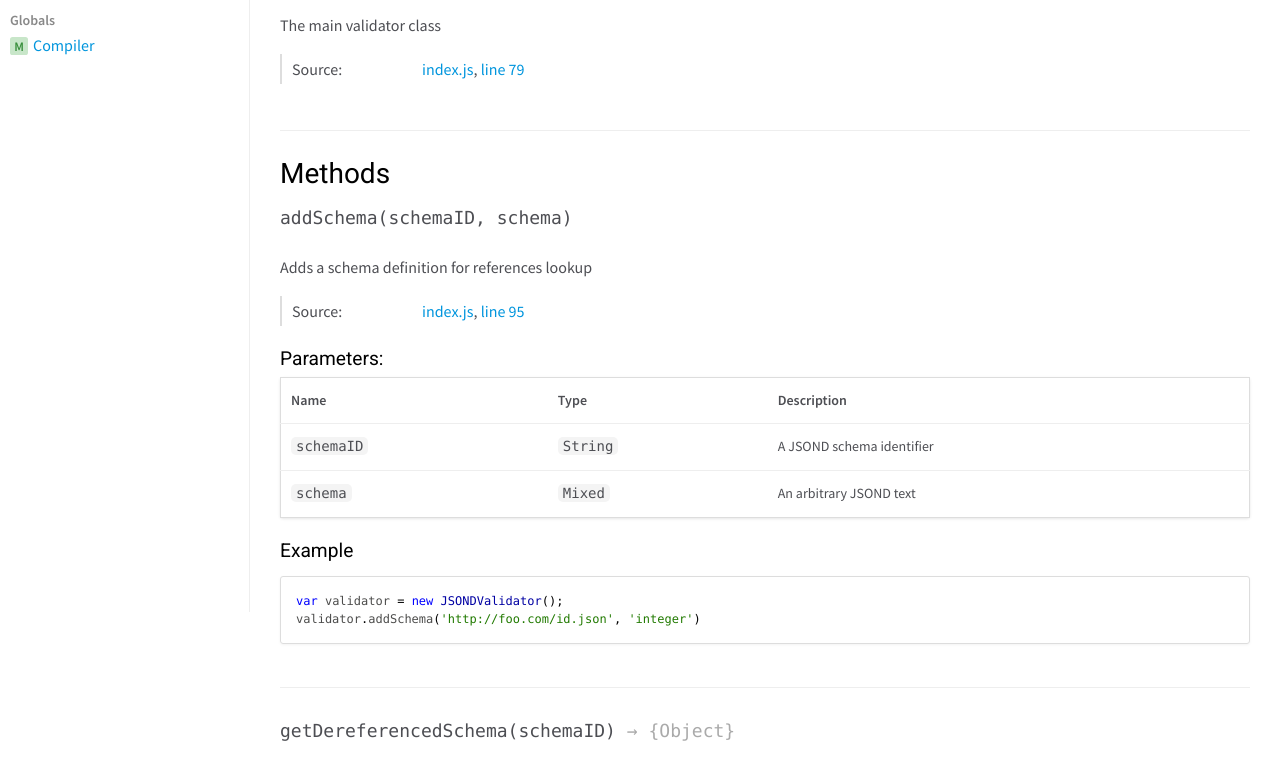
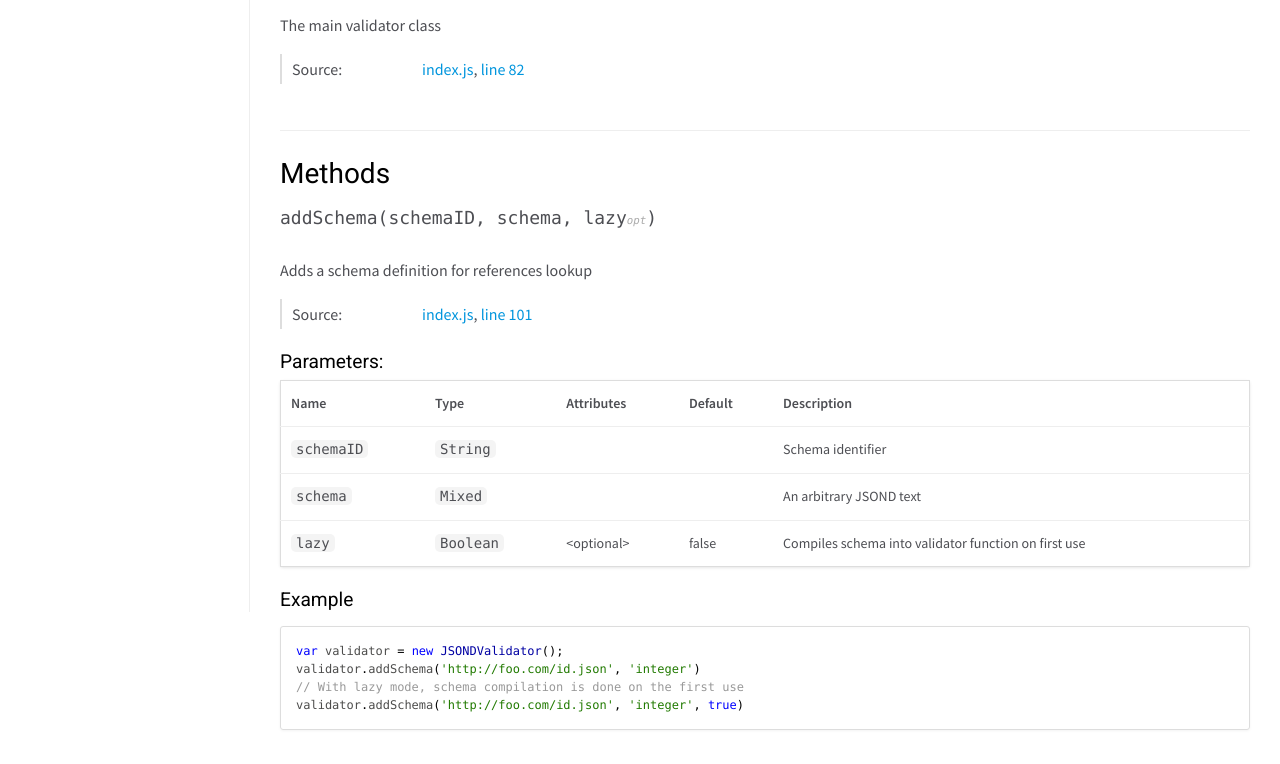
Before and after one commit to avaly/jsond-validator, a plain HTML site: page JSONDValidator.html in a window 1280 px wide. Shown: the part 188-952 px from the top of the page. Drawn offline with nearby package versions, Linux system fonts and the light colour scheme.

Commit message:
Documentation update for d9d2425d781c2cae4c47e148be7ba324a1bbf414

```diff
--- a/JSONDValidator.html
+++ b/JSONDValidator.html
@@ -24,7 +24,7 @@
 <label for="nav-trigger" class="overlay"></label>
 
 <nav>
-    <li class="nav-link nav-home-link"><a href="index.html">Home</a></li><li class="nav-heading">Classes</li><li class="nav-heading"><span class="nav-item-type type-class">C</span><span class="nav-item-name"><a href="JSONDValidator.html">JSONDValidator</a></span></li><li class="nav-item"><span class="nav-item-type type-function">F</span><span class="nav-item-name"><a href="JSONDValidator.html#addSchema">addSchema</a></span></li><li class="nav-item"><span class="nav-item-type type-function">F</span><span class="nav-item-name"><a href="JSONDValidator.html#getDereferencedSchema">getDereferencedSchema</a></span></li><li class="nav-item"><span class="nav-item-type type-function">F</span><span class="nav-item-name"><a href="JSONDValidator.html#validate">validate</a></span></li><li class="nav-heading"><a href="global.html">Globals</a></li><li class="nav-item"><span class="nav-item-type type-member">M</span><span class="nav-item-name"><a href="global.html#Compiler">Compiler</a></span></li>
+    <li class="nav-link nav-home-link"><a href="index.html">Home</a></li><li class="nav-heading">Classes</li><li class="nav-heading"><span class="nav-item-type type-class">C</span><span class="nav-item-name"><a href="JSONDValidator.html">JSONDValidator</a></span></li><li class="nav-item"><span class="nav-item-type type-function">F</span><span class="nav-item-name"><a href="JSONDValidator.html#addSchema">addSchema</a></span></li><li class="nav-item"><span class="nav-item-type type-function">F</span><span class="nav-item-name"><a href="JSONDValidator.html#getDereferencedSchema">getDereferencedSchema</a></span></li><li class="nav-item"><span class="nav-item-type type-function">F</span><span class="nav-item-name"><a href="JSONDValidator.html#validate">validate</a></span></li>
 </nav>
 
 <div id="main">
@@ -99,7 +99,7 @@
 
     <dt class="tag-source">Source:</dt>
     <dd class="tag-source"><ul class="dummy"><li>
-        <a href="index.js.html">index.js</a>, <a href="index.js.html#line79">line 79</a>
+        <a href="index.js.html">index.js</a>, <a href="index.js.html#line82">line 82</a>
     </li></ul></dd>
 
 
@@ -157,7 +157,7 @@
 
 
 
-    <h4 class="name" id="addSchema"><span class="type-signature"></span>addSchema<span class="signature">(schemaID, schema)</span><span class="type-signature"></span></h4>
+    <h4 class="name" id="addSchema"><span class="type-signature"></span>addSchema<span class="signature">(schemaID, schema, lazy<span class="signature-attributes">opt</span>)</span><span class="type-signature"></span></h4>
 
 
 
@@ -200,7 +200,7 @@
 
     <dt class="tag-source">Source:</dt>
     <dd class="tag-source"><ul class="dummy"><li>
-        <a href="index.js.html">index.js</a>, <a href="index.js.html#line95">line 95</a>
+        <a href="index.js.html">index.js</a>, <a href="index.js.html#line101">line 101</a>
     </li></ul></dd>
 
 
@@ -232,7 +232,11 @@
         <th>Type</th>
 
 
+        <th>Attributes</th>
 
+
+
+        <th>Default</th>
 
 
         <th class="last">Description</th>
@@ -257,11 +261,23 @@
             </td>
 
 
+                <td class="attributes">
 
 
 
+
+
+                </td>
+
+
+
+                <td class="default">
+
+                </td>
+
+
             <td class="description last">
-                <p>A JSOND schema identifier</p>
+                <p>Schema identifier</p>
 
             </td>
         </tr>
@@ -283,11 +299,65 @@
             </td>
 
 
+                <td class="attributes">
 
+
+
+
+
+                </td>
+
+
+
+                <td class="default">
+
+                </td>
 
 
             <td class="description last">
                 <p>An arbitrary JSOND text</p>
+
+            </td>
+        </tr>
+
+
+
+        <tr>
+
+                <td class="name"><code>lazy</code></td>
+
+
+            <td class="type">
+
+
+<span class="param-type"><code>Boolean</code></span>
+
+
+
+            </td>
+
+
+                <td class="attributes">
+
+                    &lt;optional><br>
+
+
+
+
+
+                </td>
+
+
+
+                <td class="default">
+
+                    false
+
+                </td>
+
+
+            <td class="description last">
+                <p>Compiles schema into validator function on first use</p>
 
             </td>
         </tr>
@@ -315,7 +385,9 @@
 <h5>Example</h5>
 
     <pre class="prettyprint"><code>var validator = new JSONDValidator();
-validator.addSchema('http://foo.com/id.json', 'integer')</code></pre>
+validator.addSchema('http://foo.com/id.json', 'integer')
+// With lazy mode, schema compilation is done on the first use
+validator.addSchema('http://foo.com/id.json', 'integer', true)</code></pre>
 
 </div>
 
@@ -371,7 +443,7 @@ the interal schema map.</p>
 
     <dt class="tag-source">Source:</dt>
     <dd class="tag-source"><ul class="dummy"><li>
-        <a href="index.js.html">index.js</a>, <a href="index.js.html#line112">line 112</a>
+        <a href="index.js.html">index.js</a>, <a href="index.js.html#line121">line 121</a>
     </li></ul></dd>
 
 
@@ -532,7 +604,7 @@ Returns an object with the following properties:</p>
 
     <dt class="tag-source">Source:</dt>
     <dd class="tag-source"><ul class="dummy"><li>
-        <a href="index.js.html">index.js</a>, <a href="index.js.html#line133">line 133</a>
+        <a href="index.js.html">index.js</a>, <a href="index.js.html#line142">line 142</a>
     </li></ul></dd>
 
 
@@ -608,7 +680,7 @@ Returns an object with the following properties:</p>
             <td class="type">
 
 
-<span class="param-type"><code>Mixed</code></span>
+<span class="param-type"><code>String</code></span>
 
 
 
@@ -619,7 +691,7 @@ Returns an object with the following properties:</p>
 
 
             <td class="description last">
-                <p>A JSOND schema identifier</p>
+                <p>Schema identifier</p>
 
             </td>
         </tr>
@@ -659,6 +731,10 @@ Returns an object with the following properties:</p>
 </dl>
 
 
+<div class="param-desc">
+    <p>{ valid: Boolean, errors: Array<Object> }</p>
+</div>
+
 
 </div>
 
@@ -692,7 +768,7 @@ var result = validator.validate(id, 'http://foo.com/id.json');</code></pre>
 <br class="clear">
 
 <footer>
-    Generated by <a href="https://github.com/jsdoc3/jsdoc">JSDoc 3.4.3</a> on Fri Apr 21 2017 11:47:38 GMT+0000 (UTC) using the Minami theme.
+    Generated by <a href="https://github.com/jsdoc3/jsdoc">JSDoc 3.4.3</a> on Thu Apr 27 2017 21:12:27 GMT+0000 (UTC) using the Minami theme.
 </footer>
 
 <script>prettyPrint();</script>
```
Also changed, not shown: index.html (+3 -3 lines), index.js.html (+21 -8 lines).
